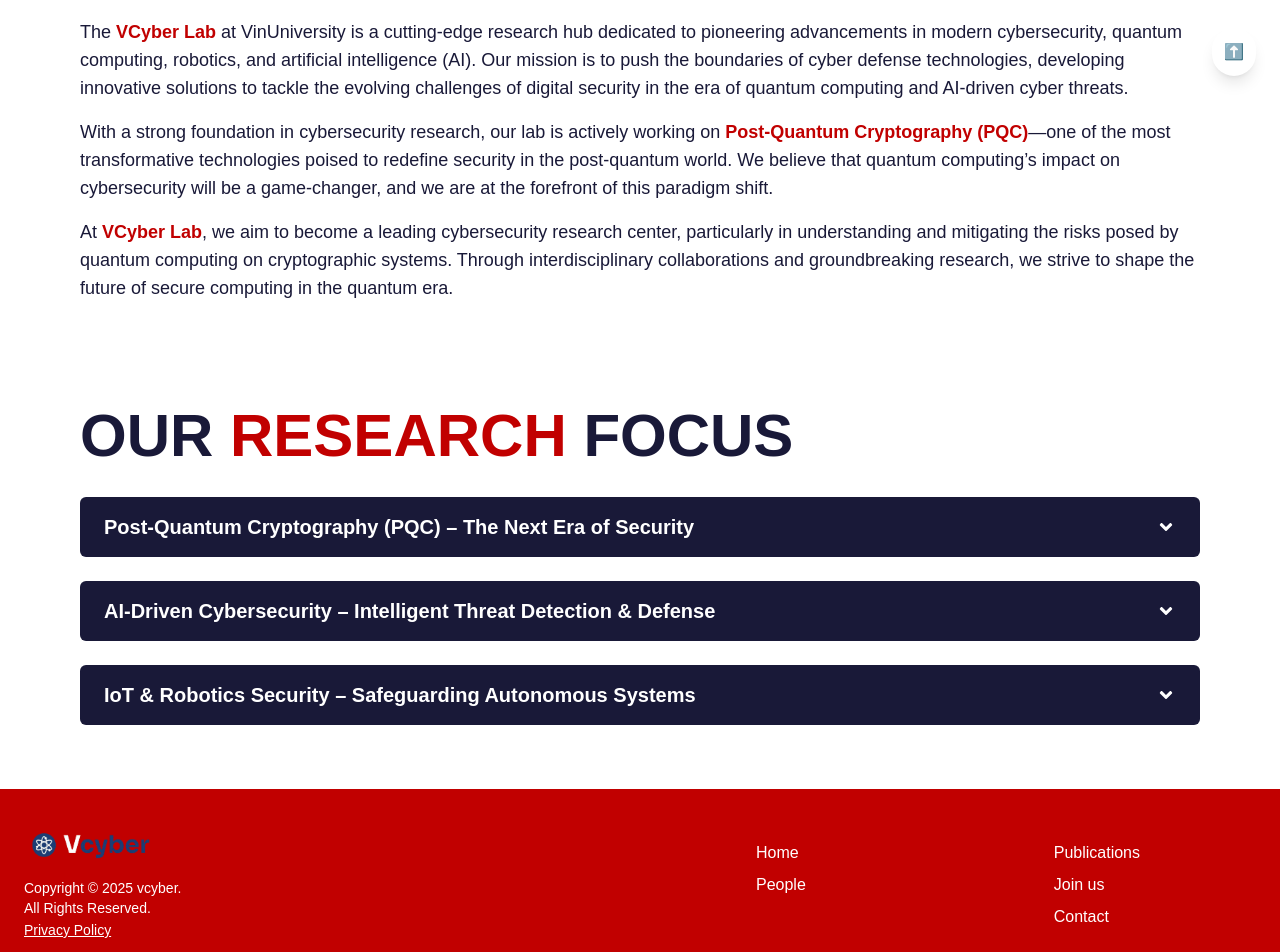
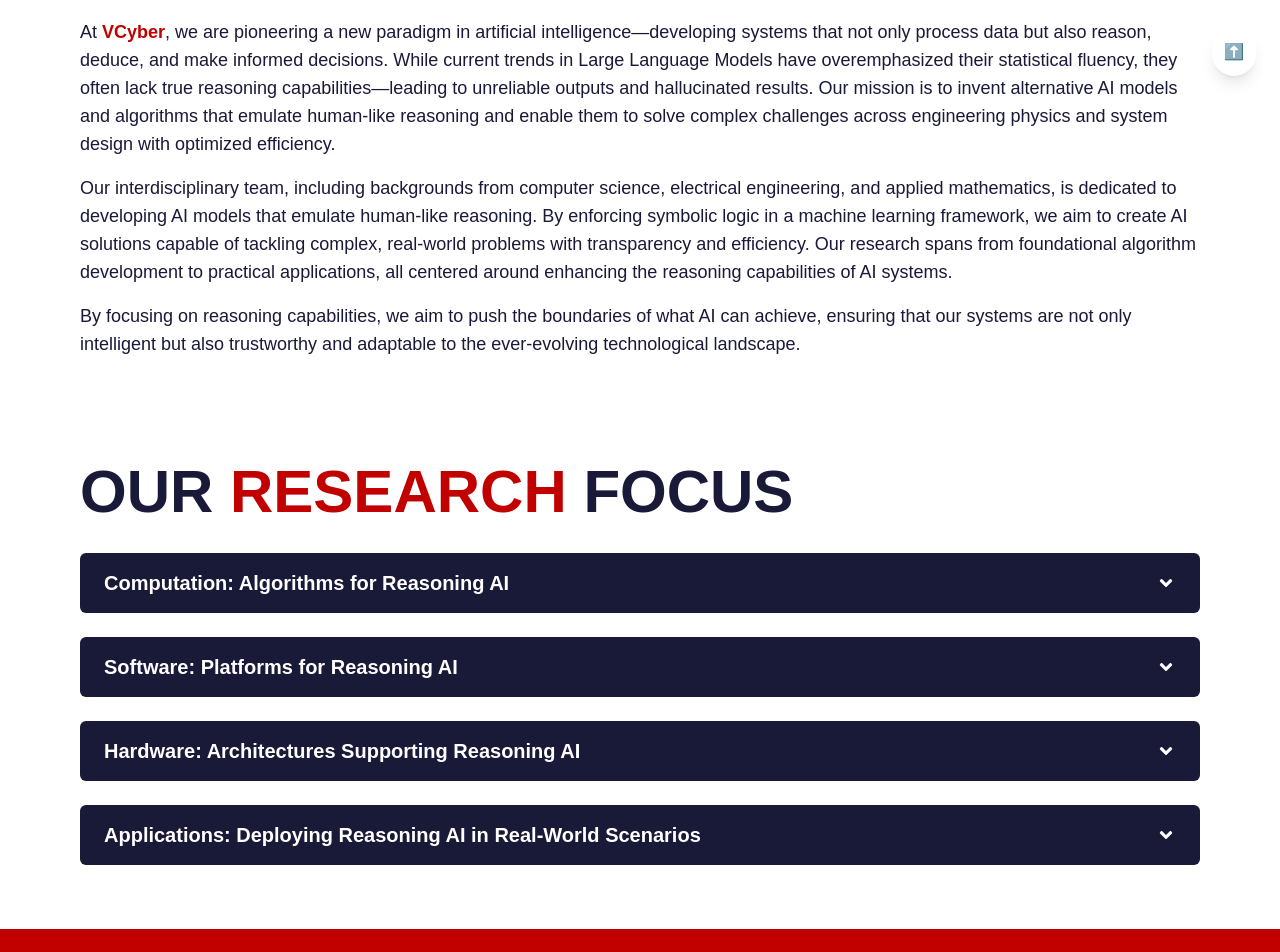
Before and after one commit to ducsssanh/lab-web, a Next.js app: page / in a window 1280 px wide. Shown: the part 700-1652 px from the top of the page. Built offline with nearby package versions, Linux system fonts and the light colour scheme.

Commit message:
Update page.js

```diff
--- a/src/app/page.js
+++ b/src/app/page.js
@@ -7,37 +7,39 @@ import { FaAngleDown, FaAngleUp } from 'react-icons/fa';
 export default function Home() {
   const researchAreas = [
     {
-      title: "Post-Quantum Cryptography (PQC) – The Next Era of Security",
-      description: "Quantum computers will soon break traditional encryption (RSA, ECC, DH), making Post-Quantum Cryptography (PQC) essential for future cybersecurity. At VCyber Lab, we are at the forefront of designing quantum-resistant cryptographic solutions to secure communications, critical infrastructure, and data integrity.",
+      title: "Computation: Algorithms for Reasoning AI",
+      description: "We develop novel algorithms to emulate reasoning through symbolic and neural integration.",
       subTopics: [
-        { title: "Quantum-Resilient Algorithms", content: "Exploring lattice-based, code-based, and multivariate-based cryptography for future security." },
-        { title: "Hybrid Cryptographic Systems", content: "Combining classical and PQC for a smooth transition to quantum-resistant security." },
-        { title: "PQC for IoT & Cloud Security", content: "Developing lightweight post-quantum encryption for resource-constrained IoT and cloud environments." },
-        { title: "Privacy-Preserving Cryptography", content: "Implementing zero-knowledge proofs, homomorphic encryption, and PQC-secured blockchain for enhanced privacy." },
-        { title: "Secure Communication Protocols", content: "Strengthening VPNs, secure messaging, and authentication systems with PQC." },
-        { title: "Migration Strategies for PQC", content: "Creating scalable transition plans to help industries move from classical to quantum-safe encryption." }
+        { title: "Neuro-Symbolic Integration", content: "Develop hybrid models that combine neural networks with symbolic reasoning to enhance interpretability and logical inference capabilities." },
+        { title: "Chain-of-Thought and Algorithm of Thoughts (AoT)", content: "Implement advanced reasoning techniques like Chain-of-Thought prompting and AoT to improve step-by-step problem-solving in AI models." },
+        { title: "Reinforcement Learning for Logical Reasoning", content: "Apply reinforcement learning to train AI systems that can reason through complex tasks, improving decision-making accuracy over time." }
       ]
     },
     {
-      title: "AI-Driven Cybersecurity – Intelligent Threat Detection & Defense",
-      description: "Artificial Intelligence is transforming cyber defense mechanisms by enabling predictive threat intelligence, automated security responses, and real-time cyber threat detection.",
+      title: "Software: Platforms for Reasoning AI",
+      description: "We design platforms and tools that bring explainable reasoning into modern software ecosystems.",
       subTopics: [
-        { title: "AI-Powered Intrusion Detection Systems (IDS)", content: "Leveraging deep learning and anomaly detection to identify cyber threats in real time." },
-        { title: "Self-Adaptive Cyber Defense", content: "Creating autonomous security agents capable of responding dynamically to cyberattacks." },
-        { title: "Adversarial AI in Security", content: "Studying adversarial machine learning to strengthen AI-based cybersecurity systems against manipulation." },
-        { title: "AI for Malware & Phishing Detection", content: "Training AI models to recognize evolving cyber threats with high precision." },
-        { title: "Neural Cryptography & AI-Assisted PQC", content: "Exploring how AI can enhance cryptographic resilience in the quantum era." }
+        { title: "Distributed Reasoning Frameworks", content: "Design software architectures that support distributed reasoning across multiple AI agents, enabling collaborative problem-solving." },
+        { title: "Explainability and Transparency Tools", content: "Develop tools that provide insights into AI decision-making processes, enhancing trust and accountability in reasoning systems." },
+        { title: "Integration with Existing Systems", content: "Create middleware solutions that allow seamless integration of reasoning AI capabilities into current enterprise software ecosystems." }
       ]
     },
     {
-      title: "IoT & Robotics Security – Safeguarding Autonomous Systems",
-      content: "The rapid expansion of IoT and robotics in critical infrastructure, smart cities, and industrial automation presents new cybersecurity risks. VCyber Lab focuses on ensuring secure, resilient, and quantum-safe IoT ecosystems.",
+      title: "Hardware: Architectures Supporting Reasoning AI",
+      description: "Building efficient and scalable infrastructures that enable real-time, reasoning-based AI.",
       subTopics: [
-        { title: "Post-Quantum IoT Security", content: "Implementing lightweight PQC encryption for smart devices, industrial IoT (IIoT), and healthcare IoT." },
-        { title: "AI-Driven Anomaly Detection for IoT", content: "Developing autonomous cybersecurity systems that detect and prevent attacks on IoT networks." },
-        { title: "Zero-Trust IoT Architecture", content: "Applying decentralized, identity-based security for IoT and robotic systems." },
-        { title: "Cybersecurity for Autonomous Robotics", content: "Enhancing robotic security frameworks to protect against cyber-physical threats." },
-        { title: "5G & Edge Security", content: "Securing edge computing environments to prevent IoT-based cyberattacks." }
+        { title: "AI Accelerators Optimized for Reasoning Tasks", content: "Design specialized hardware accelerators that efficiently handle the computational demands of reasoning algorithms." },
+        { title: "Edge Computing for Real-Time Reasoning", content: "Develop low-power, high-performance hardware solutions enabling reasoning AI applications on edge devices for real-time decision-making." },
+        { title: "Scalable Infrastructure for Training Reasoning Models", content: "Build scalable and energy-efficient infrastructure to support the training and deployment of large-scale reasoning AI models." }
+      ]
+    },
+    {
+      title: "Applications: Deploying Reasoning AI in Real-World Scenarios",
+      description: "Reasoning AI is being applied in cybersecurity, scientific computing, and autonomous systems.",
+      subTopics: [
+        { title: "Cybersecurity and Threat Detection", content: "Use reasoning AI to identify and respond to complex cyber threats, enhancing the security posture of digital systems." },
+        { title: "Scientific Computing", content: "Implement AI systems that can reason through scientific data, aiding researchers in hypothesis generation and experimental design." },
+        { title: "Autonomous Systems and Robotics", content: "Integrate reasoning AI into autonomous systems to improve decision-making in dynamic and uncertain environments." }
       ]
     }
   ];
@@ -59,49 +61,30 @@ export default function Home() {
 
   return (
     <div className="text-left">
-      {/* Hero Section */}
       <section
         className="mx-auto md:px-8 lg:px-16 aspect-[27/9] flex flex-col justify-center items-start relative"
         style={{ backgroundImage: "url('/background.jpg')", backgroundSize: 'cover', backgroundPosition: 'center' }}
       >
       </section>
 
-      {/* Content Section */}
       <section className="max-w-7xl mx-auto px-4 md:px-8 lg:px-16 py-12">
         <h1 className="text-4xl sm:text-5xl md:text-6xl font-bold text-[#000022] text-left leading-tight">
-          WELCOME TO THE <span className="text-[#c10000]">VINUNI'S CYBERSECURITY LAB</span>
+          WELCOME TO THE <span className="text-[#c10000]">VINUNI'S CYBER-REASONING LAB</span>
         </h1>
 
-        <motion.p
-          className="mt-6 text-base sm:text-lg text-[#191938]"
-          initial={{ opacity: 0, y: 50 }}
-          whileInView={{ opacity: 1, y: 0 }}
-          transition={{ duration: 0.8 }}
-          viewport={{ once: true }}
-        >
-          The <span className="text-[#c10000] font-semibold">VCyber Lab</span> at VinUniversity is a cutting-edge research hub dedicated to pioneering advancements in modern cybersecurity, quantum computing, robotics, and artificial intelligence (AI). Our mission is to push the boundaries of cyber defense technologies, developing innovative solutions to tackle the evolving challenges of digital security in the era of quantum computing and AI-driven cyber threats.
+        <motion.p className="mt-6 text-base sm:text-lg text-[#191938]" initial={{ opacity: 0, y: 50 }} whileInView={{ opacity: 1, y: 0 }} transition={{ duration: 0.8 }} viewport={{ once: true }}>
+          At <span className="text-[#c10000] font-semibold">VCyber</span>, we are pioneering a new paradigm in artificial intelligence—developing systems that not only process data but also reason, deduce, and make informed decisions. While current trends in Large Language Models have overemphasized their statistical fluency, they often lack true reasoning capabilities—leading to unreliable outputs and hallucinated results. Our mission is to invent alternative AI models and algorithms that emulate human-like reasoning and enable them to solve complex challenges across engineering physics and system design with optimized efficiency.
         </motion.p>
 
-        <motion.p
-          className="mt-4 text-base sm:text-lg text-[#191938]"
-          initial={{ opacity: 0, y: 50 }}
-          whileInView={{ opacity: 1, y: 0 }}
-          transition={{ duration: 0.8, delay: 0.2 }}
-          viewport={{ once: true }}
-        >
-          With a strong foundation in cybersecurity research, our lab is actively working on <span className="text-[#c10000] font-semibold">Post-Quantum Cryptography (PQC)</span>—one of the most transformative technologies poised to redefine security in the post-quantum world. We believe that quantum computing’s impact on cybersecurity will be a game-changer, and we are at the forefront of this paradigm shift.
+        <motion.p className="mt-4 text-base sm:text-lg text-[#191938]" initial={{ opacity: 0, y: 50 }} whileInView={{ opacity: 1, y: 0 }} transition={{ duration: 0.8, delay: 0.2 }} viewport={{ once: true }}>
+          Our interdisciplinary team, including backgrounds from computer science, electrical engineering, and applied mathematics, is dedicated to developing AI models that emulate human-like reasoning. By enforcing symbolic logic in a machine learning framework, we aim to create AI solutions capable of tackling complex, real-world problems with transparency and efficiency. Our research spans from foundational algorithm development to practical applications, all centered around enhancing the reasoning capabilities of AI systems.
         </motion.p>
 
-        <motion.p
-          className="mt-4 text-base sm:text-lg text-[#191938]"
-          initial={{ opacity: 0, y: 50 }}
-          whileInView={{ opacity: 1, y: 0 }}
-          transition={{ duration: 0.8, delay: 0.4 }}
-          viewport={{ once: true }}
-        >
-          At <span className="text-[#c10000] font-semibold">VCyber Lab</span>, we aim to become a leading cybersecurity research center, particularly in understanding and mitigating the risks posed by quantum computing on cryptographic systems. Through interdisciplinary collaborations and groundbreaking research, we strive to shape the future of secure computing in the quantum era.
+        <motion.p className="mt-4 text-base sm:text-lg text-[#191938]" initial={{ opacity: 0, y: 50 }} whileInView={{ opacity: 1, y: 0 }} transition={{ duration: 0.8, delay: 0.4 }} viewport={{ once: true }}>
+          By focusing on reasoning capabilities, we aim to push the boundaries of what AI can achieve, ensuring that our systems are not only intelligent but also trustworthy and adaptable to the ever-evolving technological landscape.
         </motion.p>
       </section>
+
       <section className="max-w-7xl mx-auto px-4 md:px-8 lg:px-16 py-12">
         <h1 className="text-4xl sm:text-5xl md:text-6xl font-bold text-[#191938] text-left leading-tight">
           OUR <span className="text-[#c10000]">RESEARCH</span> FOCUS
@@ -109,36 +92,20 @@ export default function Home() {
 
         {researchAreas.map((area, index) => (
           <div key={index} className="bg-[#191938] text-white py-4 mb-4 mt-6 p-6 rounded-md">
-          <button
-            className="w-full text-left flex justify-between items-center text-xl font-semibold"
-            onClick={() => setOpenIndex(openIndex === index ? null : index)}
-          >
+            <button className="w-full text-left flex justify-between items-center text-xl font-semibold" onClick={() => setOpenIndex(openIndex === index ? null : index)}>
               {area.title} {openIndex === index ? <FaAngleUp /> : <FaAngleDown />}
             </button>
 
-          <motion.div
-            className="overflow-hidden"
-            initial={{ height: 0 }}
-            animate={{ height: openIndex === index ? "auto" : 0 }}
-            transition={{ duration: 0.4, ease: "easeInOut" }}
-          >
+            <motion.div className="overflow-hidden" initial={{ height: 0 }} animate={{ height: openIndex === index ? "auto" : 0 }} transition={{ duration: 0.4, ease: "easeInOut" }}>
               <p className="mt-2">{area.description}</p>
 
               {area.subTopics.map((sub, subIndex) => (
                 <div key={subIndex} className="mt-3 bg-[#32324e] p-5 rounded-md">
-                <button
-                  className="w-full font-semibold text-left flex justify-between items-center text-lg"
-                  onClick={() => toggleSubTopic(`${index}-${subIndex}`)}
-                >
+                  <button className="w-full font-semibold text-left flex justify-between items-center text-lg" onClick={() => toggleSubTopic(`${index}-${subIndex}`)}>
                     {sub.title} {openSubIndexes.has(`${index}-${subIndex}`) ? <FaAngleUp /> : <FaAngleDown />}
                   </button>
 
-                <motion.div
-                  className="overflow-hidden"
-                  initial={{ height: 0 }}
-                  animate={{ height: openSubIndexes.has(`${index}-${subIndex}`) ? "auto" : 0 }}
-                  transition={{ duration: 0.3, ease: "easeInOut" }}
-                >
+                  <motion.div className="overflow-hidden" initial={{ height: 0 }} animate={{ height: openSubIndexes.has(`${index}-${subIndex}`) ? "auto" : 0 }} transition={{ duration: 0.3, ease: "easeInOut" }}>
                     <p className="mt-2">{sub.content}</p>
                   </motion.div>
                 </div>
```
Lines whose indentation alone changed are shown as unchanged.
